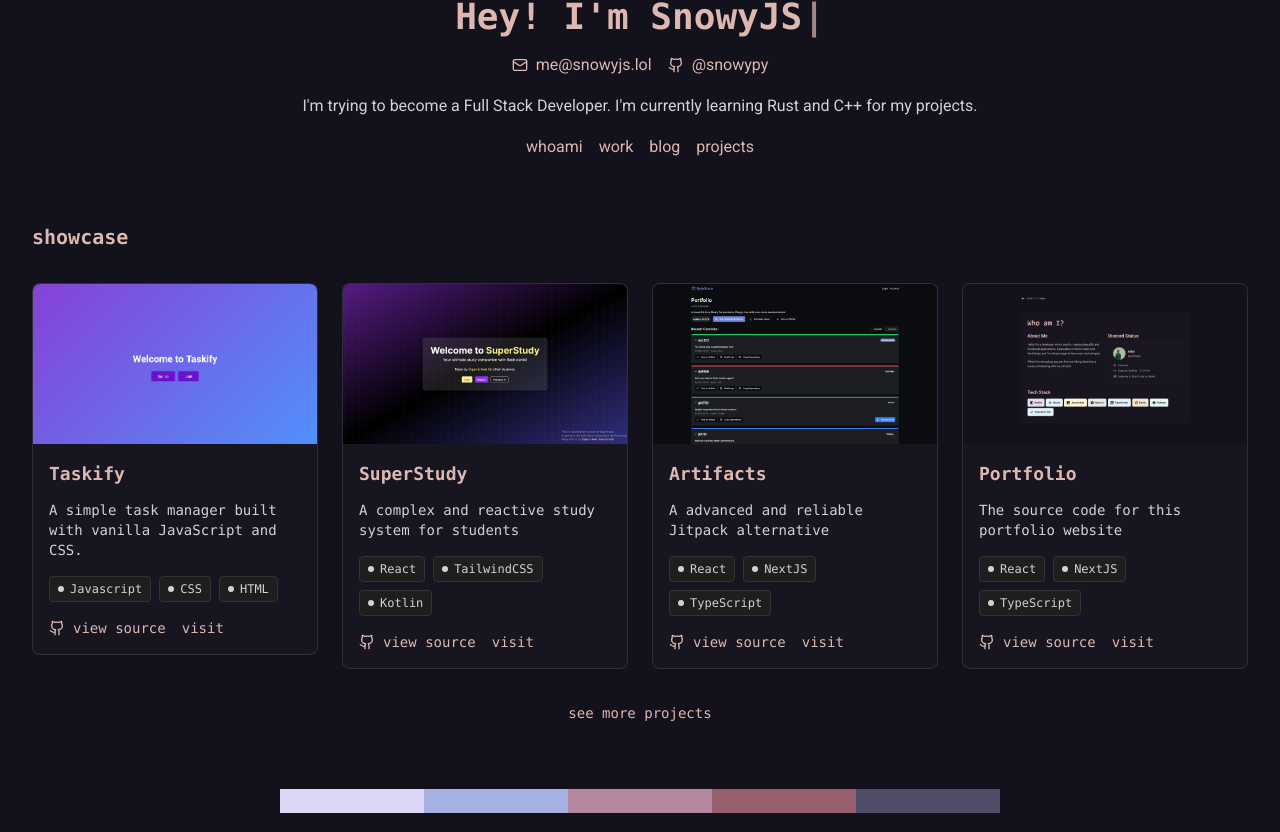
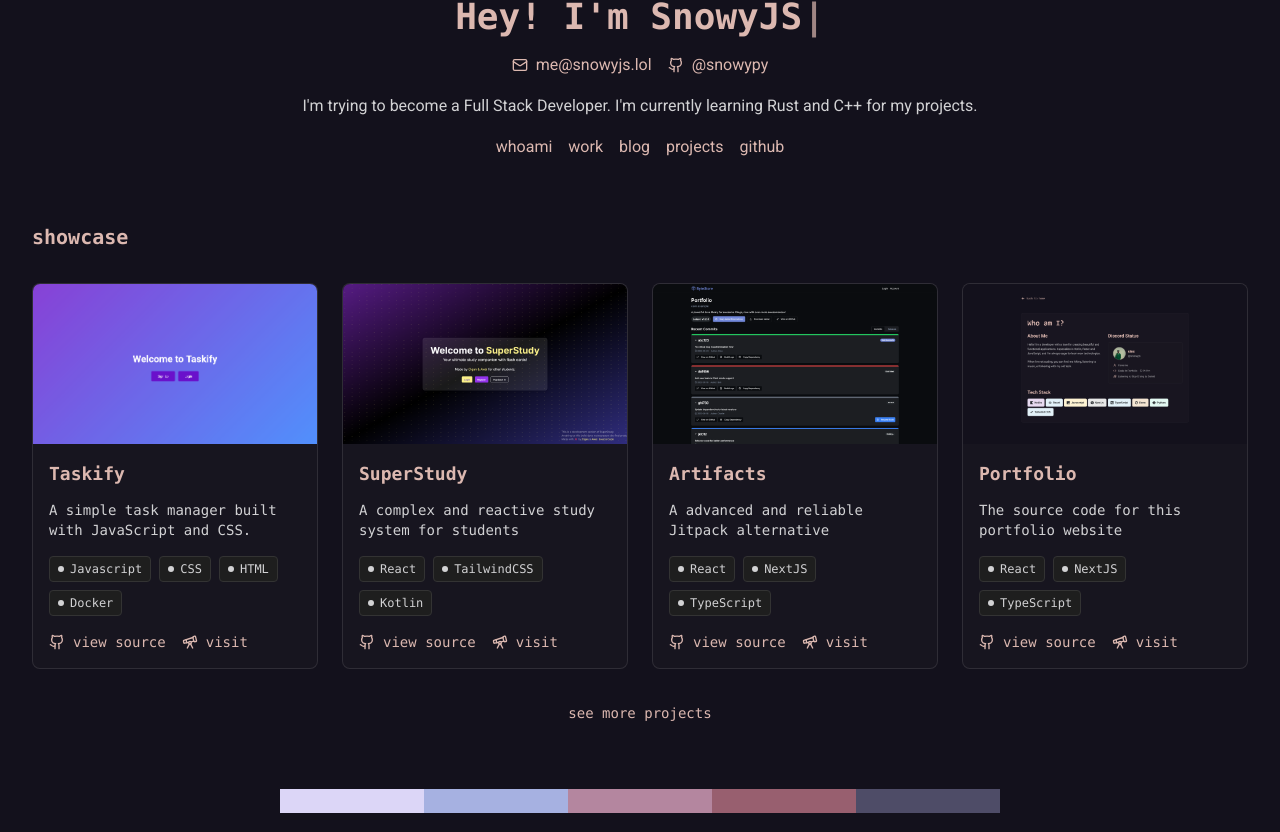
Before and after one commit to snowypy/Portfolio, a Next.js app: page / in a window 1280 px wide. Shown: the part 519-1351 px from the top of the page. Built offline with nearby package versions, Linux system fonts and the light colour scheme.

Commit message:
Update project.

```diff
--- a/app/page.tsx
+++ b/app/page.tsx
@@ -4,7 +4,7 @@ import { useEffect, useRef, useState } from 'react'
 import Link from "next/link"
 import Image from "next/image"
 import { motion } from "framer-motion"
-import { Github, Mail, Terminal, ExternalLink, Code, Cpu, ImageIcon } from 'lucide-react'
+import { Github, Mail, Terminal, Telescope, Code, Cpu, ImageIcon } from 'lucide-react'
 import Typewriter from 'typewriter-effect/dist/core'
 import bannerImage from '../public/banner.png'
 import taskify from '../public/taskify.png'
@@ -15,9 +15,9 @@ import portfolio from '../public/portfolio.png'
 const projects = [
   {
     title: "Taskify",
-    description: "A simple task manager built with vanilla JavaScript and CSS.",
+    description: "A simple task manager built with JavaScript and CSS.",
     image: taskify,
-    tags: ["Javascript", "CSS", "HTML"],
+    tags: ["Javascript", "CSS", "HTML", "Docker"],
     sourceUrl: "https://github.com/snowypy/taskify",
     visitUrl: "https://taskify.snowyjs.lol"
   },
@@ -142,6 +142,9 @@ export default function Home() {
             <Link className="text-[#DCB8B0] hover:text-[#D2D2D4] transition-colors" href="projects">
               projects
             </Link>
+            <Link className="text-[#DCB8B0] hover:text-[#D2D2D4] transition-colors" href="github">
+              github
+            </Link>
           </div>
         </header>
 
@@ -196,12 +199,16 @@ export default function Home() {
                         <Github className="w-4 h-4 mr-2" />
                         view source
                       </Link>
-                      <Link
-                        href={project.visitUrl}
-                        className="text-[#DCB8B0] hover:text-[#D2D2D4] transition-colors"
-                      >
-                        visit
-                      </Link>
+
+                      <div className="flex justify-end">
+                        <Link
+                          href={project.visitUrl}
+                          className="inline-flex items-center text-[#DCB8B0] hover:text-[#D2D2D4] transition-colors"
+                        >
+                          <Telescope className="w-4 h-4 mr-2" />
+                          visit
+                        </Link>
+                      </div>
                     </div>
                   </div>
                 </div>
```
